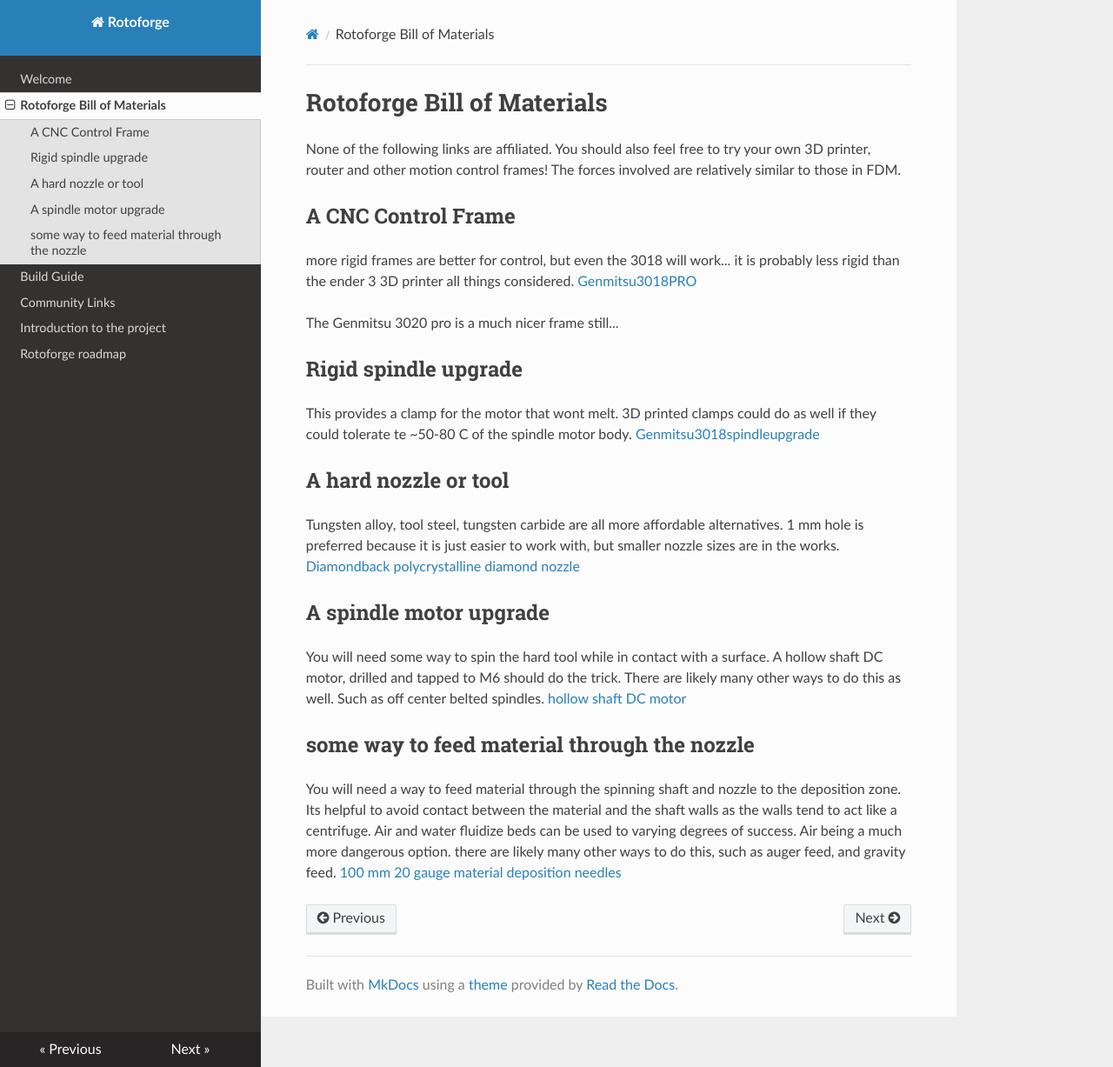
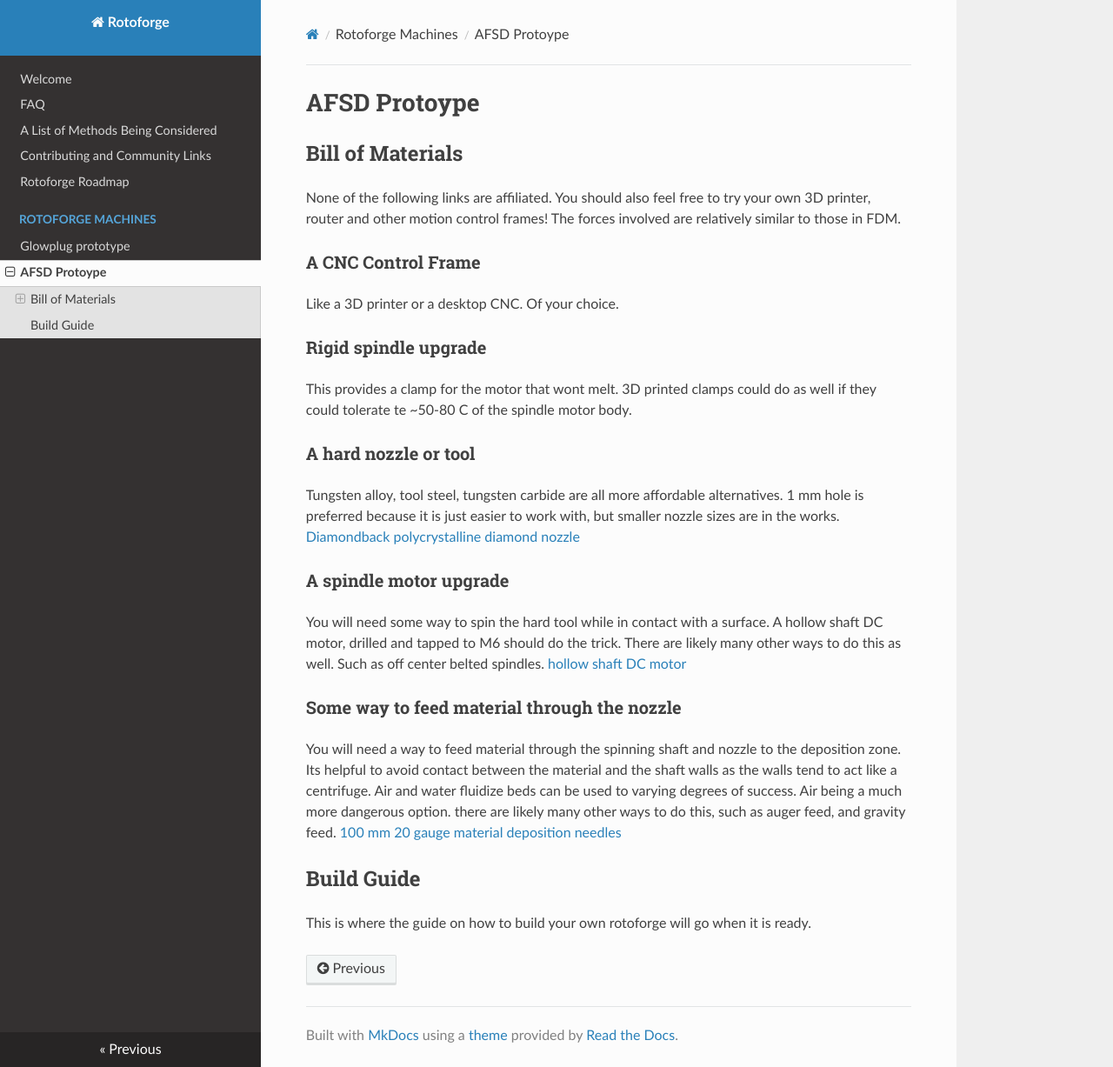
Before and after one commit to amx109/rotoforge-website, an MkDocs documentation site: the page built from source/Rotoforge Machines/prototype-afsd.md, in a window 1280 px wide and 1227 px high. Shown: the whole window at 87% size. Built offline with MkDocs 1.6.1, drawn with Linux system fonts in a browser that asks for light colours; nearby versions of some CDN libraries.

Commit message:
big update of docs. new skeleton structure. content removed, moved, and new stuff added

```diff
--- a/source/bom.md
+++ b/source/Rotoforge Machines/prototype-afsd.md
@@ -1,24 +1,25 @@
-#Rotoforge Bill of Materials
+# AFSD Protoype
+
+## Bill of Materials
 None of the following links are affiliated. You should also feel free to try your own 3D printer, router and other motion control frames! The forces involved are relatively similar to those in FDM.
 
-## A CNC Control Frame
-more rigid frames are better for control, but even the 3018 will work... it is probably less rigid than the ender 3 3D printer all things considered.
-[Genmitsu3018PRO](https://www.amazon.com/Genmitsu-3018-PRO-Control-Engraving-300x180x45mm/dp/B07P6K9BL3/ref=sr_1_4?crid=22BXAIBHZ7NDS&keywords=genmitsu+CNC+3018&qid=1663449979&sprefix=genmitsu+cnc+301%2Caps%2C378&sr=8-4)
+### A CNC Control Frame
+Like a 3D printer or a desktop CNC. Of your choice.
 
-The Genmitsu 3020 pro is a much nicer frame still...
+### Rigid spindle upgrade
+This provides a clamp for the motor that wont melt. 3D printed clamps could do as well if they could tolerate te ~50-80 C of the spindle motor body.
 
-##Rigid spindle upgrade
-This provides a clamp for the motor that wont melt. 3D printed clamps could do as well if they could tolerate te ~50-80 C of the spindle motor body.
-[Genmitsu3018spindleupgrade](https://www.amazon.com/dp/B091TJRPF1/ref=twister_B0931X95LV?_encoding=UTF8&psc=1)
-
-##A hard nozzle or tool
+### A hard nozzle or tool
 Tungsten alloy, tool steel, tungsten carbide are all more affordable alternatives. 1 mm hole is preferred because it is just easier to work with, but smaller nozzle sizes are in the works.
 [Diamondback polycrystalline diamond nozzle](https://www.amazon.com/dp/B0B3BY8DCF/ref=twister_B09X61NG5S?_encoding=UTF8&psc=1)
 
-##A spindle motor upgrade
+### A spindle motor upgrade
 You will need some way to spin the hard tool while in contact with a surface. A hollow shaft DC motor, drilled and tapped to M6 should do the trick. There are likely many other ways to do this as well. Such as off center belted spindles.
 [hollow shaft DC motor](https://www.amazon.com/Permanent-Electric-Brushed-Adjustable-3000RPM/dp/B07G4GXTP6)
 
-##some way to feed material through the nozzle
+### Some way to feed material through the nozzle
 You will need a way to feed material through the spinning shaft and nozzle to the deposition zone. Its helpful to avoid contact between the material and the shaft walls as the walls tend to act like a centrifuge. Air and water fluidize beds can be used to varying degrees of success. Air being a much more dangerous option. there are likely many other ways to do this, such as auger feed, and gravity feed.
 [100 mm 20 gauge material deposition needles](https://www.amazon.com/gp/product/B0791VWZZV/ref=ewc_pr_img_1?smid=A35C2NGNUSD9X5&psc=1)
+
+## Build Guide
+This is where the guide on how to build your own rotoforge will go when it is ready.
--- a/source/contributing.md
+++ b/source/contributing.md
@@ -1,5 +1,5 @@
-# Community Links
-If you care to join the quest for the affordable, reliable and safe 3D printing of metals, plastics and ceramics heterogenously on your home desktop, drop in to the discord channel linked below, keep up with our development on our youtube channel, or if you are really feeling it, write some code, design some hardware, layout some circuits or otherwise make a pull request on our github. We are always happy to meet new people and here new perspectives and ways of doing things.
+# Contributing and Community Links
+If you care to join the quest for the affordable, reliable and safe 3D printing of metals, plastics and ceramics heterogenously on your home desktop, drop in to the discord channel linked below, keep up with our development on our youtube channel, or if you are really feeling it, write some code, design some hardware, layout some circuits or otherwise make a pull request on our github. We are always happy to meet new people and hear new perspectives and ways of doing things.
 
 ## Discord
 [Discord Community](https://discord.gg/RNmgxyVBe9)
```
Also changed, not shown: README.md (+7 -1 lines), source/FAQ.md (added, +9 -0 lines), source/a-list-of-methods.md (added, +22 -0 lines), source/build.md (deleted, +0 -2 lines), source/index.md (+15 -6 lines), source/introduction.md (deleted, +0 -12 lines), source/roadmap.md (+2 -2 lines), source/Rotoforge Machines/glowplug-prototype.md (added), 1 other file.
